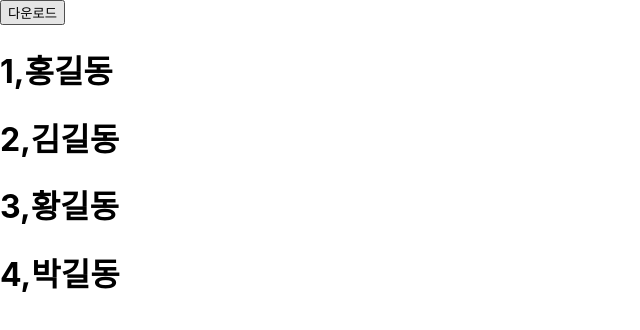
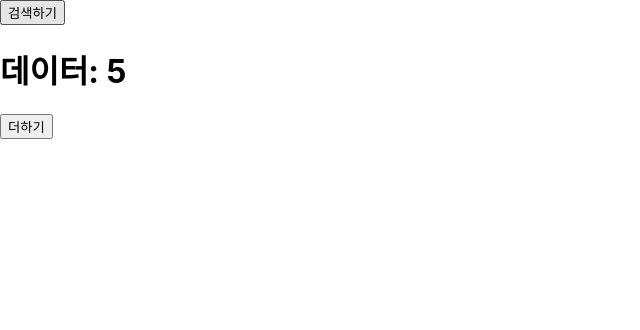
Before and after one commit to cms02/react-basic, a React (Create React App) app: page / in a window 1280 px wide. Shown: the top 330 px of the page, without its empty margins (0-640 px from the left). Built offline with nearby package versions, Linux system fonts and the light colour scheme.

Commit message:
useEffect

```diff
--- a/src/App.js
+++ b/src/App.js
@@ -1,59 +1,43 @@
-import { useState } from 'react';
+import { useEffect, useState } from 'react';
+
 import './App.css';
 
-//0. React엔진 - 데이터변경감지에서 UI그려주는 엔진!
-//1. 실행과정 (index.html) - SPA
-//2. JSX문법 (Javascript 에 html 사용)
+function App() {
+  const [data, setData] = useState(0);
+  const [search, setSearch] = useState(0);
 
-//(1) return시에 하나의 Dom만 리턴할 수 있다.
-//(2) 변수선언은 let 혹은 const로만 해야함.
-//(3) if사용 불가능 -> 삼항 연산자
-//(4) 조건부 렌더링(조건 && 값(true))
-//(5) css디자인
-// - 내부에 적는 방법
-// - 외부 파일에 적는 방법
-// - 라이브러리 사용(부트스트랩, component-styled)
-
-function App() {
-  console.log('App 실행됨');
-
-  const [num, setNum] = useState(5);
-
-  let sample = [
-    { id: 1, name: '홍길동' },
-    { id: 2, name: '김길동' },
-    { id: 3, name: '황길동' },
-    { id: 4, name: '박길동' },
-  ];
-
-  //다운로드 받음
-  const [users, setUsers] = useState(sample); //레퍼런스 변경되어야 동장!!
   const download = () => {
-    //fetch().then().then();
-    //기존 데이터 세팅
-
-    //기존 데이터 세팅
-    // sample.push({ id: 5, name: '조자룡' });
-    // console.log(sample);
-    // setUsers(sample);
-
-    // const a = sample.concat({ id: 5, name: '조자룡' });
-    console.log(sample);
-    setUsers([...sample, { id: num, name: '조자룡' }]);
-    setNum(num + 1);
+    //다운로드 받고 (통신)
+    let downloadData = 5; //가정
+    setData(downloadData);
   };
 
-  //랜더링 시점 = 상태값 변경
+  //(1)실행 시점: (1)App() 함수가 최초 실행될 때(마운트될 때,그림이 그려질 때)
+  //(2)상태 변수가 변경될 때(그게 dependencyList에 등록되어 있어야함)
+  //(3) 의존 리스트 관리를 할 수 있다.
+  useEffect(() => {
+    console.log('UserEffect 실행됨');
+    download();
+  }, [search]);
   return (
     <div>
-      <div>
-        <button onClick={download}>다운로드</button>
-        {users.map((u) => (
-          <h1>
-            {u.id},{u.name}
-          </h1>
-        ))}
-      </div>
+      <button
+        onClick={() => {
+          setSearch(2);
+        }}
+      >
+        검색하기
+      </button>
+
+      <h1>데이터: {data}</h1>
+      <button
+        onClick={() => {
+          download();
+          setData(data + 1);
+        }}
+      >
+        더하기
+      </button>
     </div>
   );
 }
```
Also changed, not shown: src/Sub.js (+4 -6 lines), src/aa/Third.js (added, +7 -0 lines).
